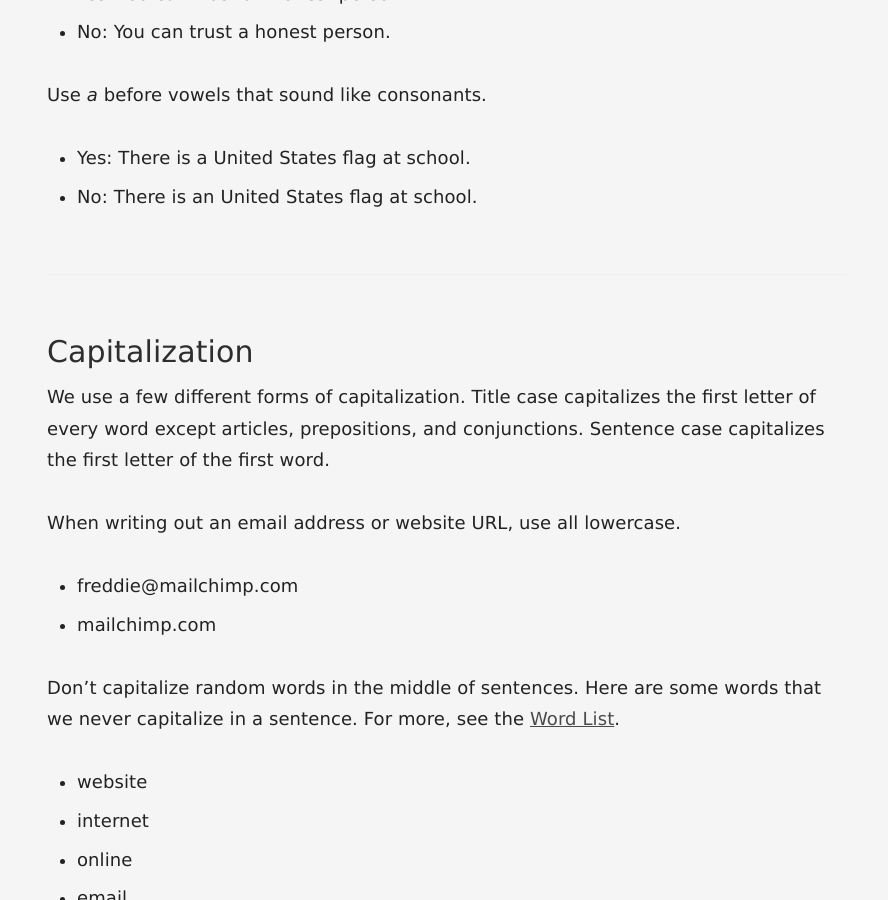
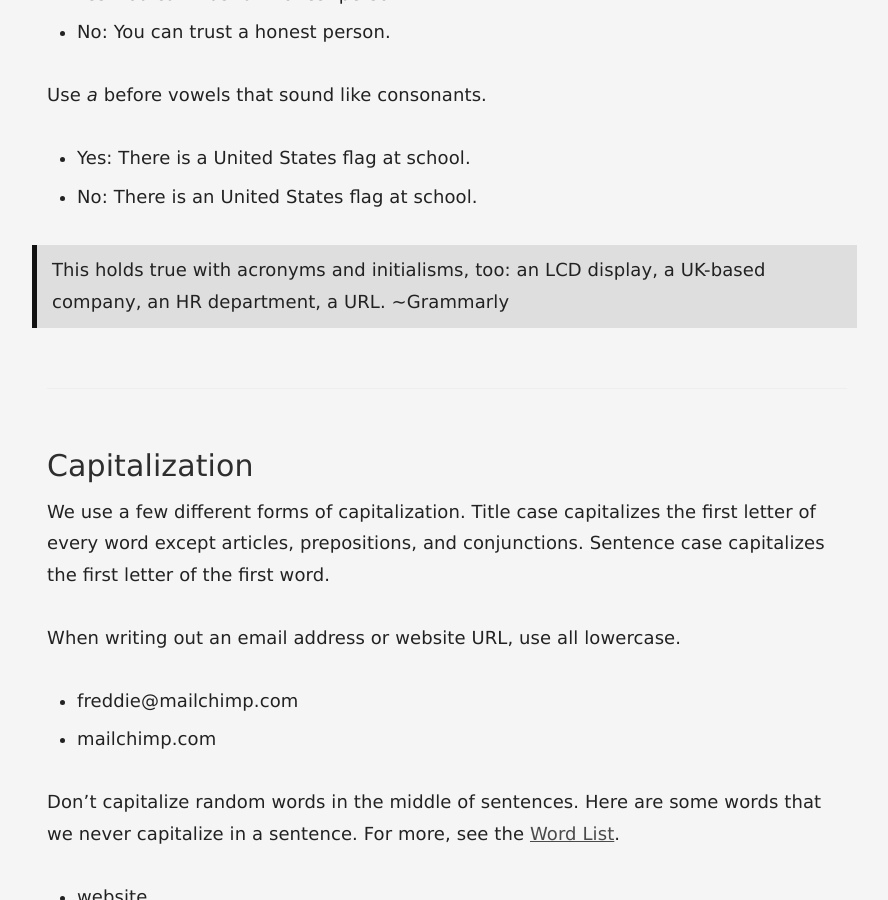
Before and after one commit to marklchaves/cme-dev-style-guide, a Jekyll site: the page built from _docs/basics/04-grammar-and-mechanics.html.md, in a window 1280 px wide and 900 px high, scrolled down 2329 px. Shown: the whole window, without its empty margins (343-1231 px from the left). Built offline with Jekyll 4.4.1, drawn with Linux system fonts in a browser that asks for light colours.

Commit message:
Updated '_docs/basics/04-grammar-and-mechanics.html.md' via CloudCannon

```diff
--- a/_docs/basics/04-grammar-and-mechanics.html.md
+++ b/_docs/basics/04-grammar-and-mechanics.html.md
@@ -59,6 +59,8 @@ Use _a_ before vowels that sound like consonants.
 
 * Yes: There is a United States flag at school.
 * No: There is an United States flag at school.
+
+> This holds true with acronyms and initialisms, too: an LCD display, a UK-based company, an HR department, a URL. ~Grammarly
 
 ### Capitalization
 
```
